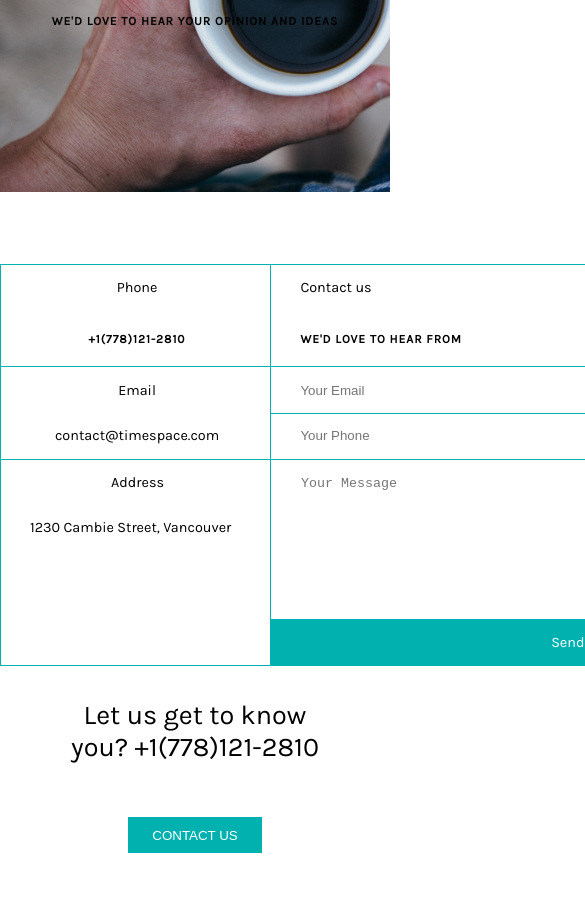
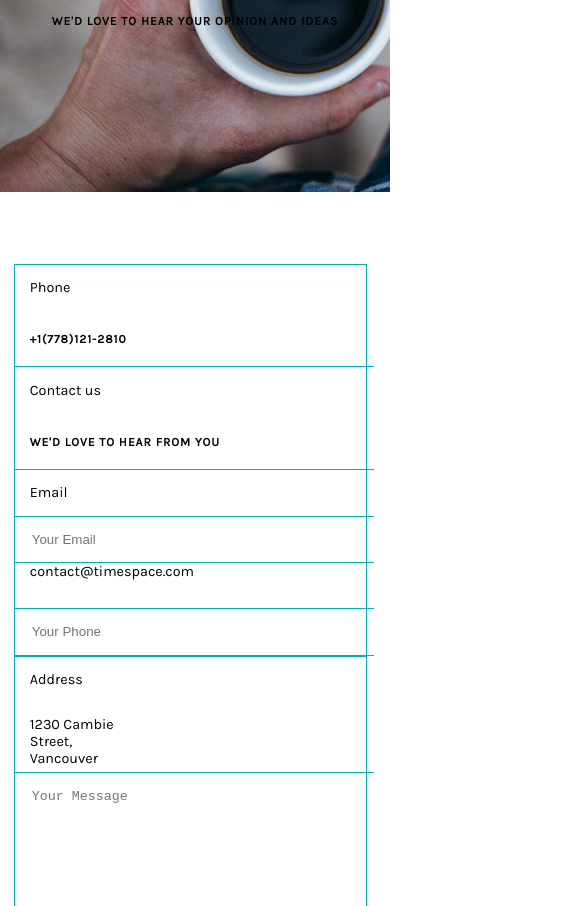
Before and after one commit to jncheng/iat339-project1, a plain HTML site: page contact_info.html in a window 390 px wide. Shown: the part 194-1100 px from the top of the page, 585 px wide, since content can reach past the window. Drawn offline with Linux system fonts and the light colour scheme.

Commit message:
made contact info responsive

```diff
--- a/contact_info.html
+++ b/contact_info.html
@@ -38,7 +38,7 @@
         </div>
         <div class="title">
           <p>Contact us</p>
-            <h5>We'd love to hear from</h5>
+          <h5>We'd love to hear from you</h5>
         </div>
       </div>
 
@@ -87,10 +87,10 @@
         <!-- Space beneath Address -->
           <p>1230 Cambie Street, Vancouver</p>
         </div>
+
         <div class="send">
         </div>
 
-          </form>
 
         <div class="row2">
         <!-- Line between Name/Phone -->
--- a/css/main.css
+++ b/css/main.css
@@ -87,9 +87,9 @@ textarea {
 }
 
 
-/*Contact Page*/
+/* --------------------- Contact Page --------------------- */
 .contact-cover{
-.position: relative;
+  position: relative;
   background-image: url("../img/contact-cover.jpeg");
   -webkit-background-size: cover;
   -moz-background-size: cover;
@@ -97,6 +97,7 @@ textarea {
   background-size: cover;
   width: 100%;
   height:.8em;
+
   padding-top: 8em;
   padding-bottom:18em;
 }
@@ -104,7 +105,7 @@ textarea {
 .contact_form{
   position: relative;
   border: 1px solid #00b1b0;
-  width: 60em;
+  width: 80%;
   margin: auto;
   top: 5em;
   padding: 0px;
@@ -266,12 +267,80 @@ button:hover, button:focus, a:hover, a:focus {
 
 }
 
+@media(max-width: 50em){
+  .phone, .title, .email, .email_name, .email_filler, .email_phone, .address, .row2,  .message{
+    position: relative;
+    display: inline-block;
+    text-align: left;
+    padding-left: 1em;
+    width: 98%;
+    border: none;
+    border-bottom: 0.1em solid #00b1b0;
+
+  }
+  .row2{
+/*    margin-left: -1em;
+*/    top: 0px;
+    border: none;
+  }
+  .address_filler{
+  left: 0px;
+  top: 3.1em;
+  width: 30%;
+  position: absolute;
+  display: inline-block;
+  color: black;
+  }
+  .address_filler{
+    padding-left: 1em;
+    text-align: left;
+  }
+
+  .address{
+    height: 8em;
+  }
+
+  .email_filler{
+    height: 3.1em;
+  }
+
+  .message{
+    border: none;
+  }
+  .send_button{
+    margin: 0px;
+    padding: 0px;
+    border: none;
+  }
+  .phone_info{
+    border: none;
+  }
+  .contact_form{
+    padding: 0px;
+    width: 90%;
+    margin: 0em 1em 0em 1em;
+  }
+
+  .about-contact{
+    position: relative;
+    margin-top: 7em;
+  }
+
+}
+/*@media(max-width: 50em){
+
+    width: 100%;
+
+  }
+
+}*/
+
 .row2 a{
   color:white;
 }
 
 #contact_message{
-  height: 10em;
+  height: 11em;
 }
 
 .contact_us{
@@ -350,18 +419,30 @@ img{
 
 }
 
-@media(max-width: 38em){
+@media(max-width: 45em){
   .product1, .product2, .product3{
-  padding-right: 1em;
+  padding-right: 0em;
+  width: 48%;
+  display: inline-block;
+  }
+
+}
+@media(max-width: 25em){
+  .product1, .product2, .product3{
+  padding:0px 1em 0em 1em;
   width: 100%;
   display: inline-block;
   }
 
+
+
 }
+.list_image{
+  margin: 0px auto;
+  height:100%;
+  width: 100%;
 
-.list_image{
-  max-width:100%;
-max-height:100%;
+
 }
 
 
```
Also changed, not shown: product.html (+6 -6 lines). Lines whose indentation alone changed are shown as unchanged.
